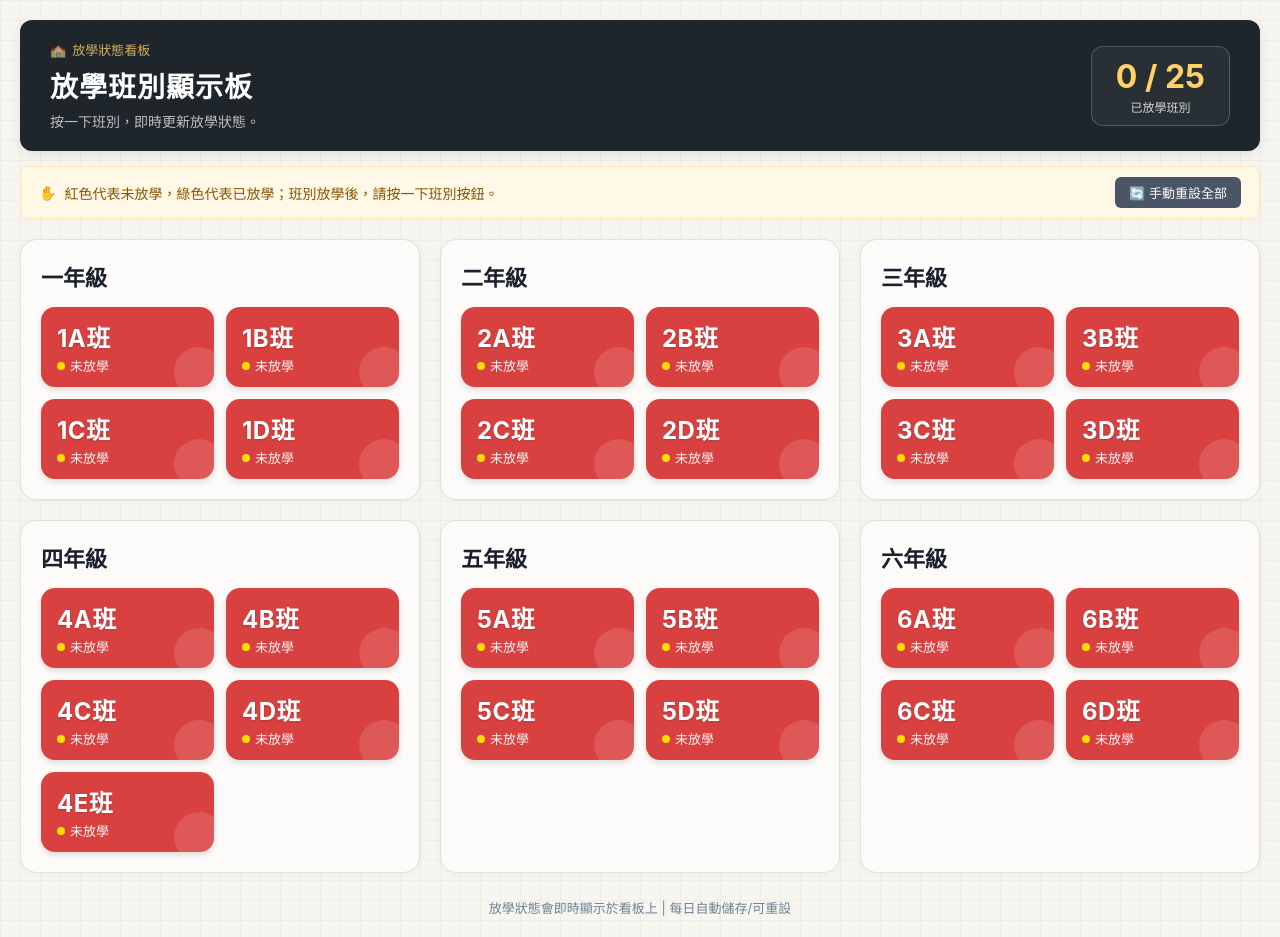
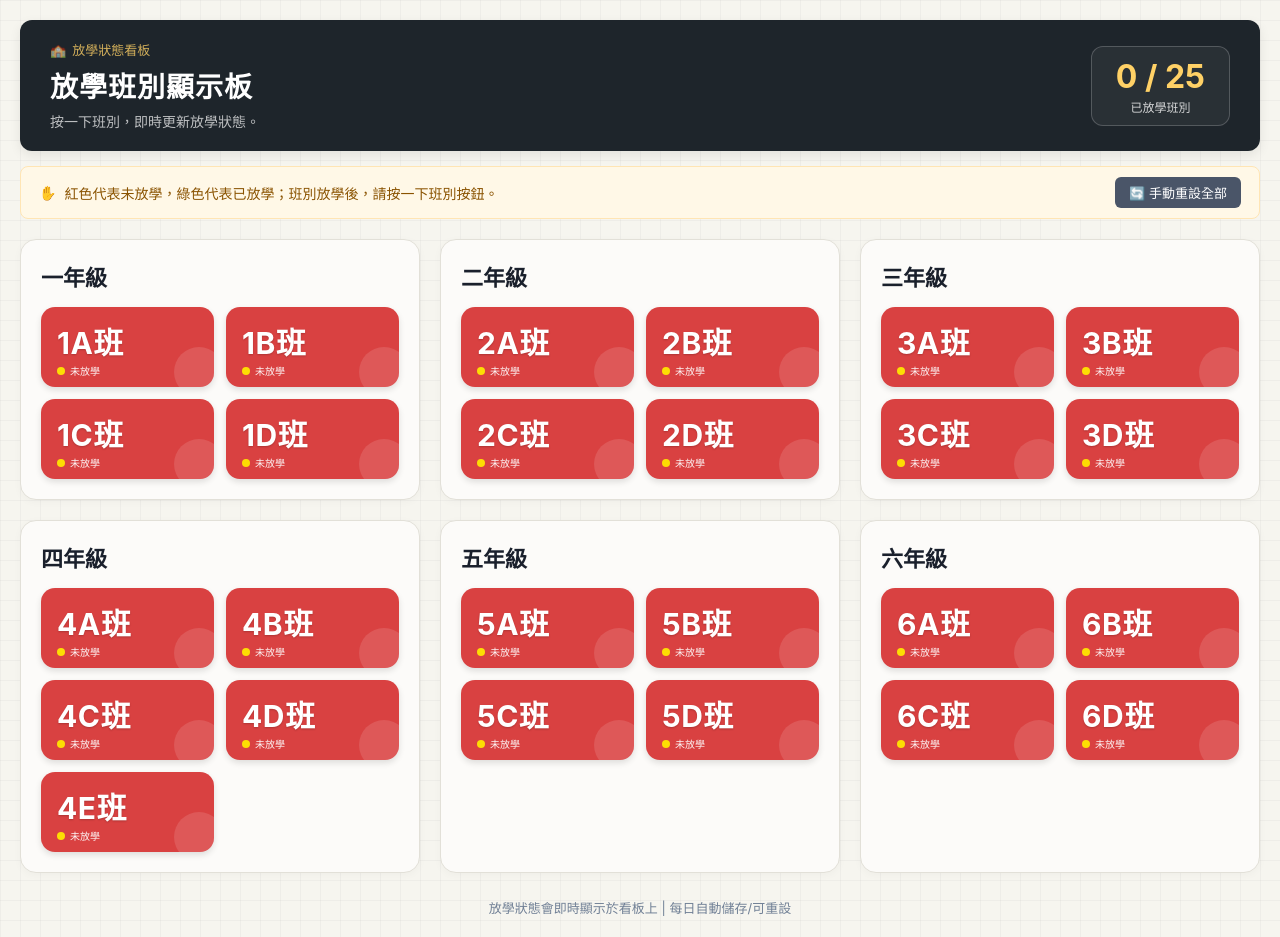
Before and after one commit to hpccps-afterschool/hpclass-display, a plain HTML site: page index.html in a window 1280 px wide. Drawn offline with Linux system fonts and the light colour scheme.

Commit message:
Update index.html

```diff
--- a/index.html
+++ b/index.html
@@ -221,7 +221,7 @@
     }
 
     .class-name {
-      font-size: 24px;
+      font-size: 30px;
       font-weight: bold;
       letter-spacing: 0.5px;
       text-shadow: 0 1px 2px rgba(0,0,0,0.2);
@@ -231,7 +231,7 @@
       display: inline-flex;
       align-items: center;
       gap: 5px;
-      font-size: 13px;
+      font-size: 10px;
       font-weight: 500;
       opacity: 0.95;
     }
```
